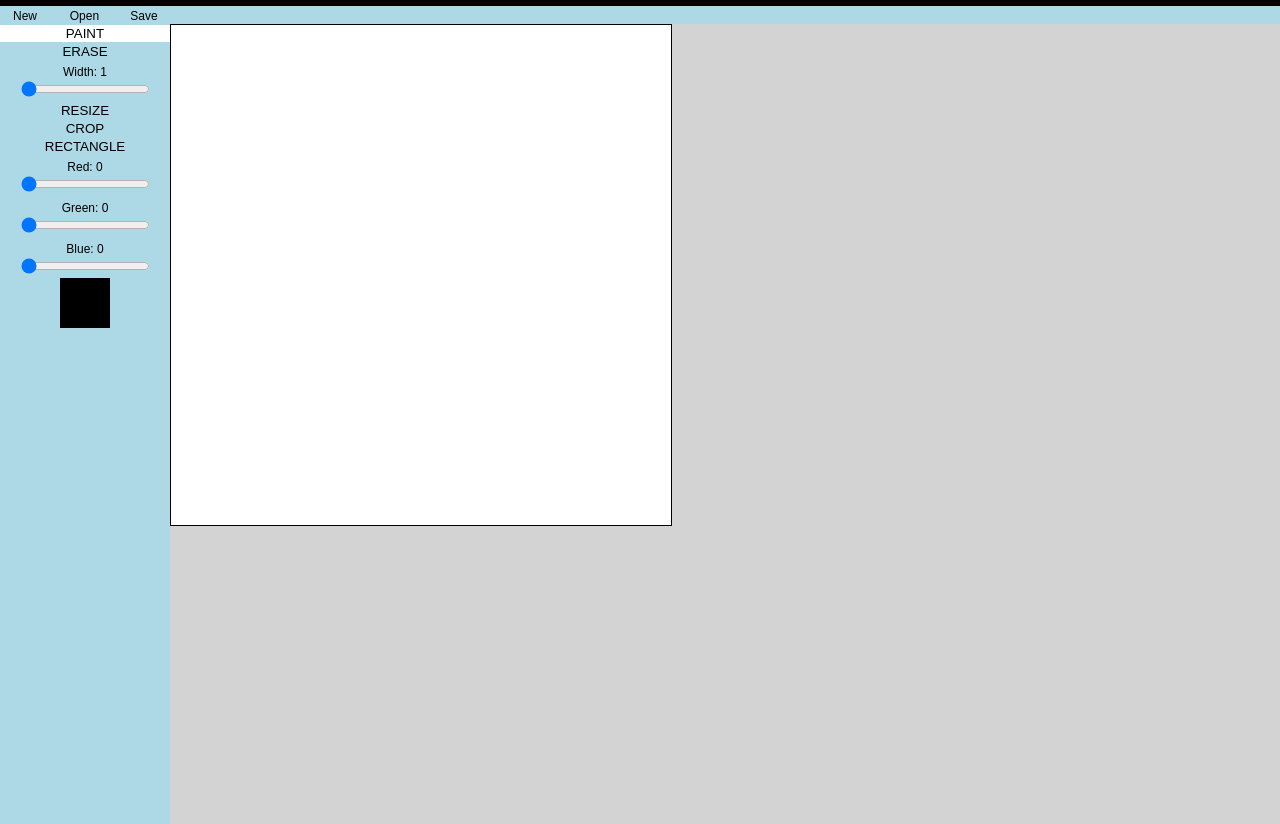
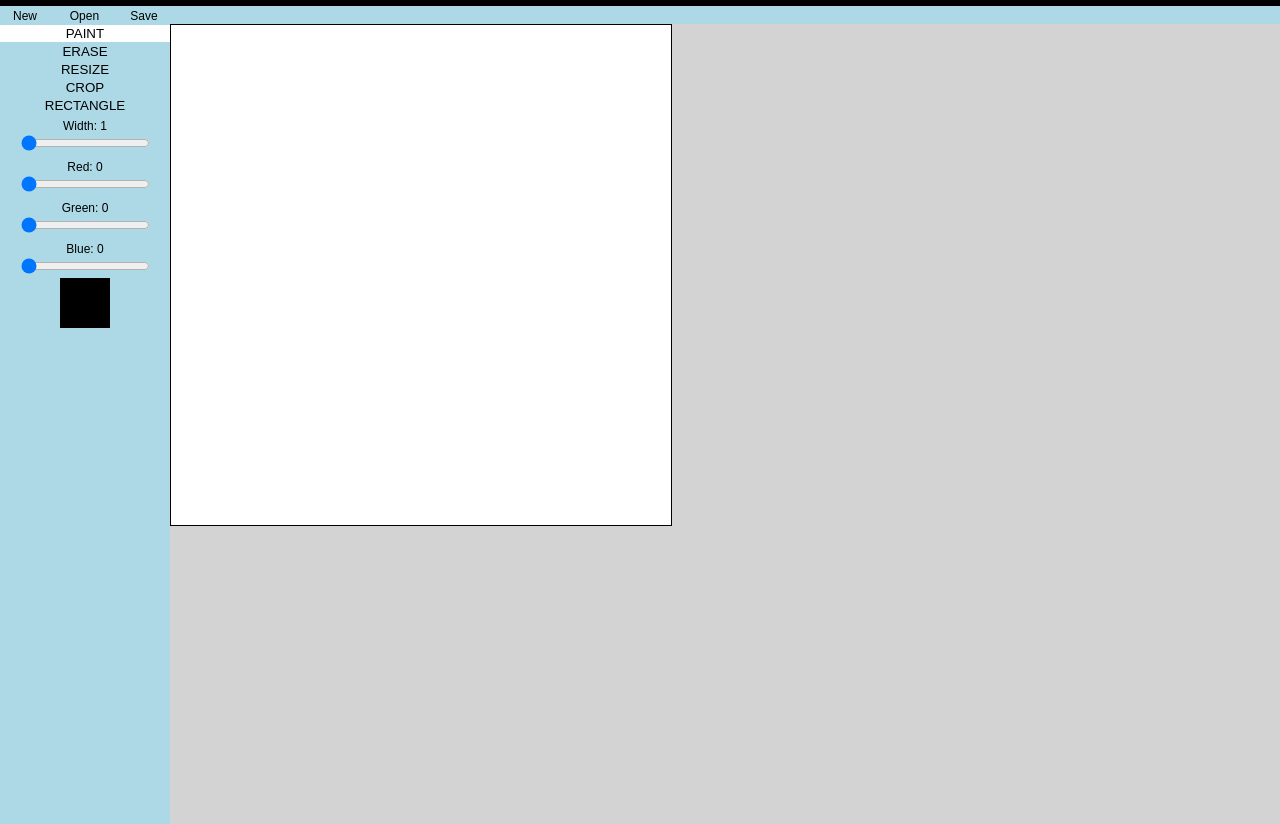
Before and after one commit to Marilyn-H/Online-Doodle, a plain HTML site: page main.html in a window 1280 px wide. Shown: the part 51-875 px from the top of the page. Drawn offline with Linux system fonts and the light colour scheme; animation ran at ten frames a second.

Commit message:
reactive GUI

```diff
--- a/main.html
+++ b/main.html
@@ -26,15 +26,17 @@
       <div id="toolBar">
 
         <button id="paintButton" >PAINT</button> <br>
-        <button id="eraseButton" >ERASE</button>
-        <p>Width: <span id="brushSizeValue">1</span> </p>
-        <input class="inputSlider" id="brushSize" type="range" min="0" max="255" value="1" oninput="setBrushWidth()" /> <br>
+        <button id="eraseButton" >ERASE</button> <br>
         <button id="resizeButton" >RESIZE</button> <br>
         <button id="cropButton" >CROP</button> <br>
         <button id="rectangleButton" >RECTANGLE</button> <br>
         <div id="rectangleSettings">
           <button id="rectangleStrokeButton" class="halfButton">STROKE</button>
           <button id="rectangleFillButton" class="halfButton">FILL</button>
+        </div>
+        <div id="widthSettings">
+          <p>Width: <span id="brushSizeValue">1</span> </p>
+          <input class="inputSlider" id="brushSize" type="range" min="0" max="255" value="1" oninput="setBrushWidth()" /> <br>
         </div>
         <div id="colorSettings">
             <p>Red: <span id="redValue">0</span> </p>
--- a/view.js
+++ b/view.js
@@ -52,6 +52,20 @@ function DisplayCurrentTool() {
         button.className = "halfButton";
       }
 
+      settings = document.getElementById("widthSettings");
+      if ( currentTool == "paint" || currentTool == "erase" || currentTool == "rectStroke" ) {
+        settings.style.display="block";
+      } else {
+        settings.style.display="none";
+      }
+
+      settings = document.getElementById("colorSettings");
+      if ( currentTool == "paint" || currentTool == "erase" || currentTool == "rectStroke" || currentTool == "rectFill" ) {
+        settings.style.display="block";
+      } else {
+        settings.style.display="none";
+      }
+
       document.getElementById("brushSizeValue").innerHTML = brushWidth;
       document.getElementById("redValue").innerHTML = currentColorRed;
       document.getElementById("greenValue").innerHTML = currentColorGreen;
```
